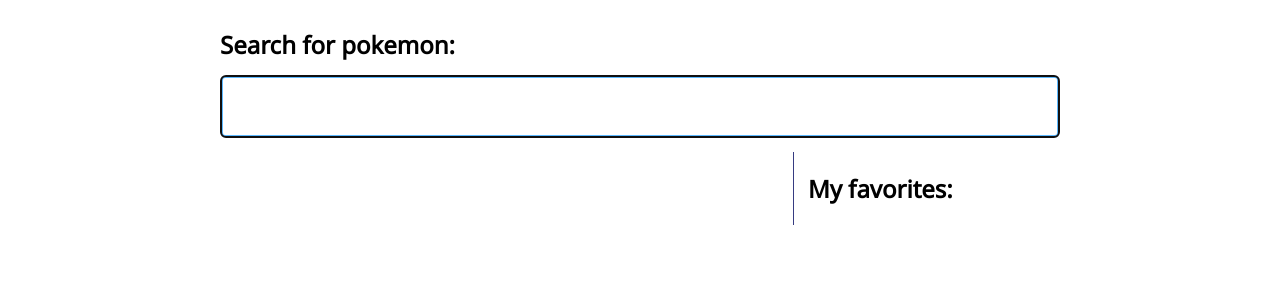
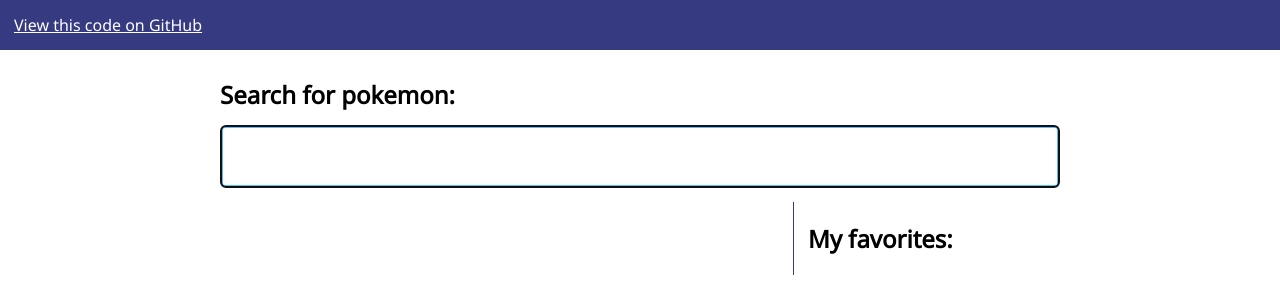
Before and after one commit to kieran-allen/poke-shake, a React app: page / in a window 1280 px wide. Shown: the top 300 px of the page. Built offline with nearby package versions, Linux system fonts and the light colour scheme.

Commit message:
added top bar

```diff
--- a/src/App.tsx
+++ b/src/App.tsx
@@ -2,6 +2,7 @@
 import { useFindPokemon } from "./api/useFindPokemon";
 import { useGetShakespearean } from "./api/useGetShakespearean";
 import { Favorites } from "./components/Favorites";
+import { InfoBar } from "./components/InfoBar";
 import { Pokemon } from "./components/Pokemon";
 import { useDebounce } from "./hooks/useDebounce";
 import { useFavorites } from "./hooks/useFavorites";
@@ -20,6 +21,8 @@
   }
 
   return (
+    <>
+      <InfoBar />
       <main>
         <label htmlFor="search-input">Search for pokemon:</label>
         <input
@@ -39,5 +42,6 @@
           <Favorites favorites={favorites} pokemonName={pokemon.data?.name} />
         </div>
       </main>
+    </>
   );
 }
--- /dev/null
+++ b/src/components/InfoBar.tsx
@@ -0,0 +1,17 @@
+import React from "react";
+
+export function InfoBar() {
+  return (
+    <nav id="info-bar">
+      <li>
+        <a
+          href="https://github.com/kieran-allen/poke-shake"
+          target="_blank"
+          rel="noopener noreferrer"
+        >
+          View this code on GitHub
+        </a>
+      </li>
+    </nav>
+  );
+}
--- a/src/style.css
+++ b/src/style.css
@@ -122,6 +122,24 @@
   border-radius: var(--borderRadiusSmall);
 }
 
+#info-bar {
+  background-color: var(--purple);
+  padding: calc(var(--spacing) * 2);
+  color: var(--white);
+}
+
+#info-bar li {
+  margin: 0;
+  padding: 0;
+}
+
+#info-bar a {
+  color: var(--white);
+  margin: 0;
+  padding: 0;
+}
+
+
 @media screen and (max-width: 868px) {
   #data-wrapper {
     flex-direction: column-reverse;
```
Lines whose indentation alone changed are shown as unchanged.
